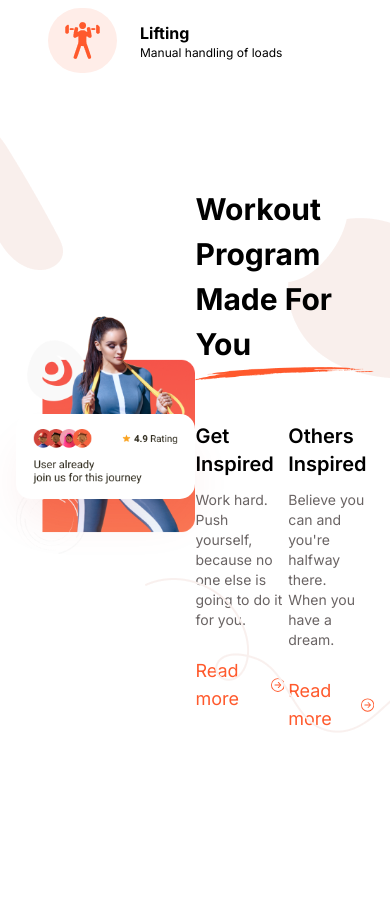
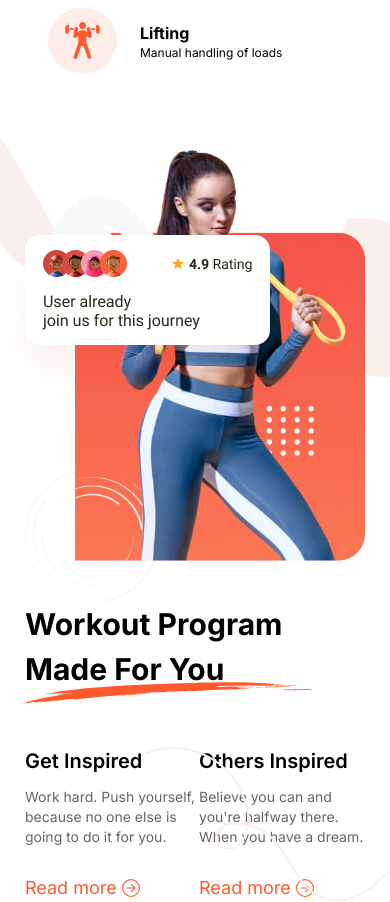
Before and after one commit to jahidhasan136/fitness, a Next.js app: page / in a window 390 px wide. Shown: the part 1120-2022 px from the top of the page. Before the commit the page ends 1853 px from the top, so only its background shows below. Built offline with nearby package versions, Linux system fonts and the light colour scheme.

Commit message:
workout section responsive complete

```diff
--- a/app/components/Workout/Workout.jsx
+++ b/app/components/Workout/Workout.jsx
@@ -13,12 +13,12 @@ const Workout = () => {
             <img className='absolute left-0' src={bgLeft.src} alt="" />
             <img className='absolute right-0' src={bgRightTop.src} alt="" />
             <img className='absolute right-0 bottom-0' src={bgRightBottom.src} alt="" />
-            <div className='container flex justify-between items-center'>
+            <div className='container md:flex grid justify-center md:justify-between items-center'>
                 <div className='relative '>
                     <img className='w-[340px] lg:w-[508px]' src={image.src} alt="" />
                     <img className=' absolute top-28 lg:-right-36 bg-white px-[17px] py-[15px] rounded-[15px] shadow-2xl shadow-[#c31b1b1a]' src={journy.src} alt="" />
                 </div>
-                <div className='mt-16 lg:mt-28'>
+                <div className='md:mt-16 lg:mt-28'>
                     <div className='relative'>
                         <h1 className='text-[30px] lg:text-[40px] 2xl:text-[50px] font-bold mb-[55px]'>
                             Workout Program <br /> Made For You
```
